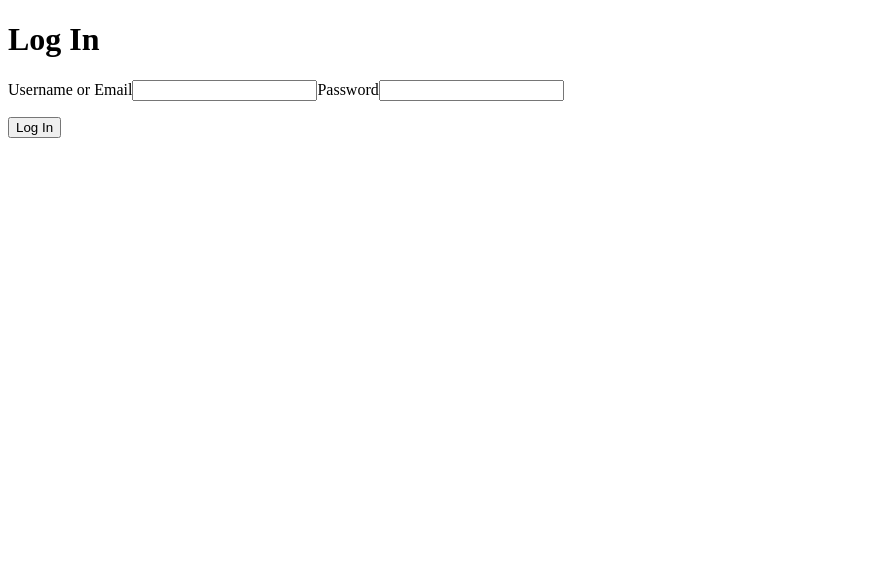
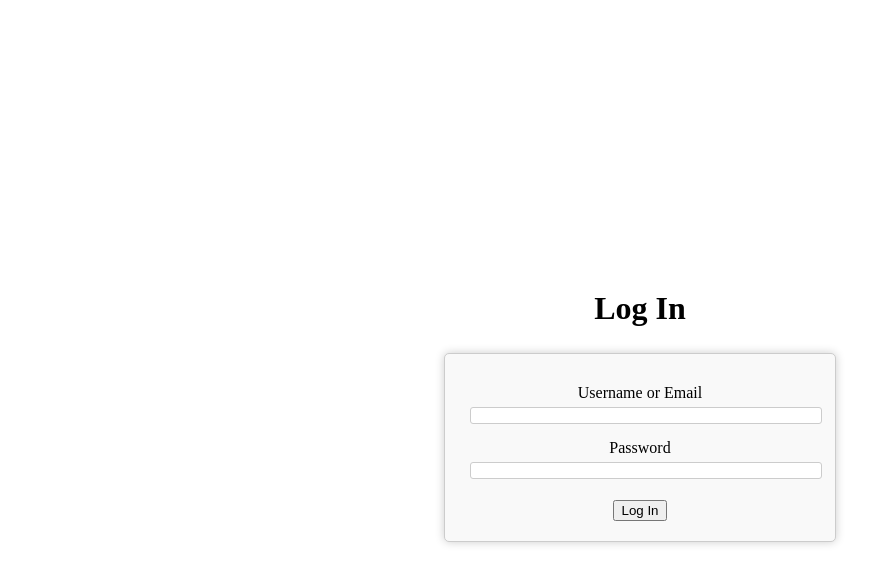
Before and after one commit to Fay09020902/JoBnB, a React (Create React App) app in the folder frontend/: page /login in a window 1280 px wide. Shown: the top 584 px of the page, without its empty margins (0-894 px from the left). Built offline with nearby package versions, Linux system fonts and the light colour scheme; the HTML template or start-up script is replaced by a standard one.

Commit message:
add css for login

```diff
--- /dev/null
+++ b/frontend/src/component/LoginFormPage/LoginForm.css
@@ -0,0 +1,38 @@
+.login-form {
+    background: #f9f9f9;
+    border: 1px solid #ccc;
+    padding: 20px;
+    border-radius: 5px;
+    margin: 5px 5px;
+    box-shadow: 0 0 10px rgba(0, 0, 0, 0.2);
+    width: 350px;
+    text-align: center;
+  }
+
+  /* Style the form elements */
+  .login-form label {
+    display: block;
+    margin: 10px 0;
+  }
+
+  .login-form input {
+    width: 100%;
+    padding: 0px;
+    margin: 5px 5px;
+    border: 1px solid #ccc;
+    border-radius: 3px;
+  }
+
+  /* Style the error message */
+  .login-form .error-message {
+    color: #f00;
+  }
+
+
+  .login-container {
+    display: flex;
+    flex-direction: column;
+    align-items: center;
+    justify-content: center;
+    height: 100vh;
+  }
--- a/frontend/src/component/LoginFormPage/index.js
+++ b/frontend/src/component/LoginFormPage/index.js
@@ -2,6 +2,7 @@ import React, { useState } from "react";
 import * as sessionActions from "../../store/session";
 import { useDispatch, useSelector } from "react-redux";
 import { Redirect } from "react-router-dom";
+import "./LoginForm.css";
 
 function LoginFormPage() {
   const dispatch = useDispatch();
@@ -25,9 +26,9 @@ function LoginFormPage() {
   };
 
   return (
-    <>
+    <div className ='login-container'>
       <h1>Log In</h1>
-      <form onSubmit={handleSubmit}>
+      <form onSubmit={handleSubmit} className="login-form">
         <label>
           Username or Email
           <input
@@ -49,7 +50,7 @@ function LoginFormPage() {
         {{errors} && <p>{Object.values(errors)}</p>}
         <button type="submit">Log In</button>
       </form>
-    </>
+    </div>
   );
 }
 
```
